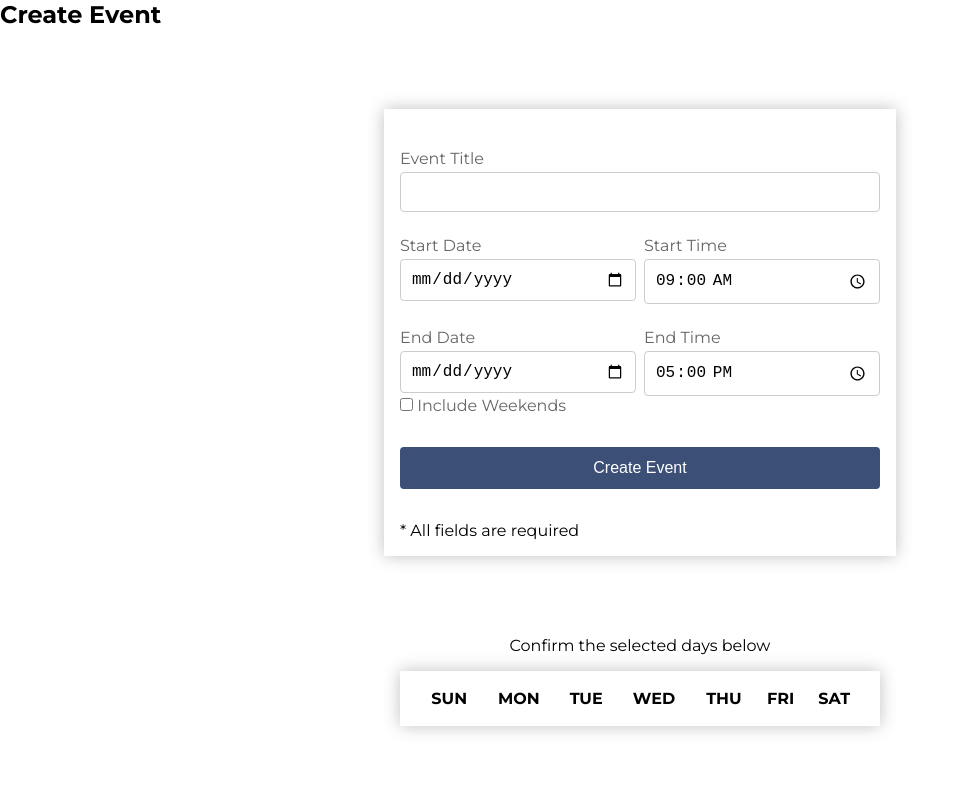
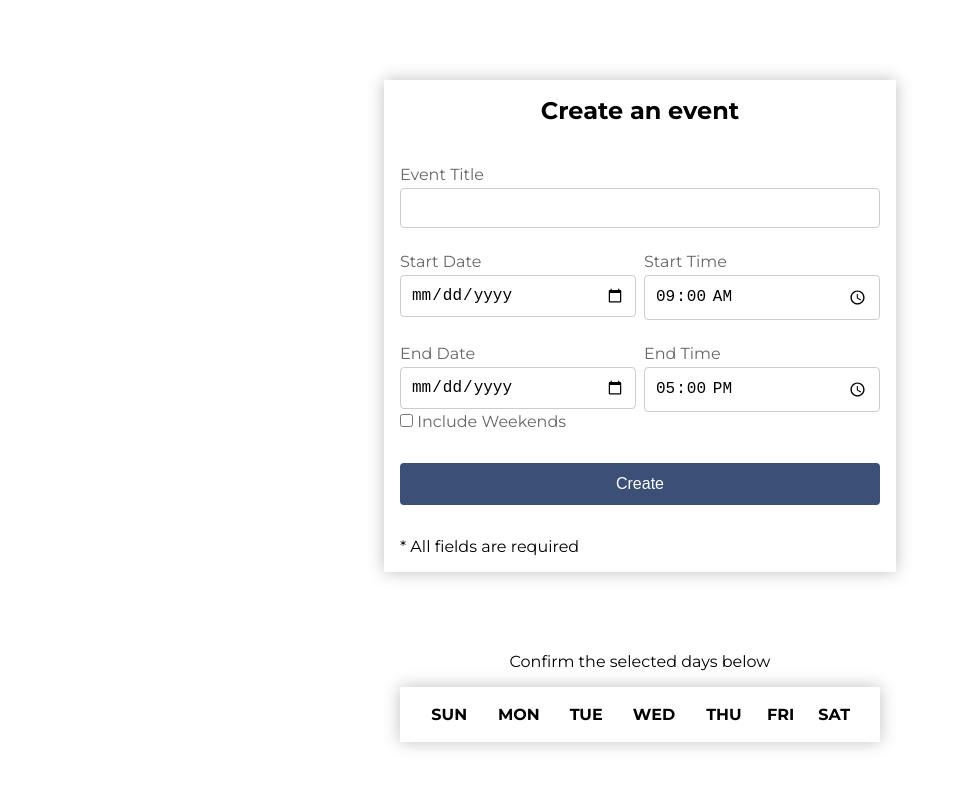
Before and after one commit to yusufalp/easy-meeting-client, a React (Create React App) app: page /create-event in a window 1280 px wide. Shown: the top 788 px of the page, without its empty margins (0-965 px from the left). Built offline with nearby package versions, Linux system fonts and the light colour scheme.

Commit message:
add title to forms

```diff
--- a/src/components/CreateEvent/index.js
+++ b/src/components/CreateEvent/index.js
@@ -116,7 +116,7 @@ function CreateEvent() {
         createEventFormData.endTime
       ),
       ownerId: user._id,
-      timeSlots
+      timeSlots,
     };
 
     console.log(body);
@@ -124,8 +124,8 @@ function CreateEvent() {
 
   return (
     <div>
-      <h2>Create Event</h2>
       <form className="form-bg" onSubmit={handleCreateEventFormSubmit}>
+        <p className="legend">Create an event</p>
         <label htmlFor="title">Event Title</label>
         <input
           type="text"
@@ -199,7 +199,7 @@ function CreateEvent() {
           />
           <label htmlFor="includeWeekends"> Include Weekends</label>
         </div>
-        <button type="submit">Create Event</button>
+        <button type="submit">Create</button>
         <p>* All fields are required</p>
       </form>
       {
--- a/src/components/JoinEvent/index.js
+++ b/src/components/JoinEvent/index.js
@@ -39,8 +39,8 @@ function JoinEvent() {
   };
   return (
     <div>
-      <h2>Join Event</h2>
       <form className="form-bg" onSubmit={handleJoinEventFormSubmit}>
+        <p className="legend">Join an event</p>
         <label htmlFor="eventId">Event Id</label>
         <input
           type="text"
```
